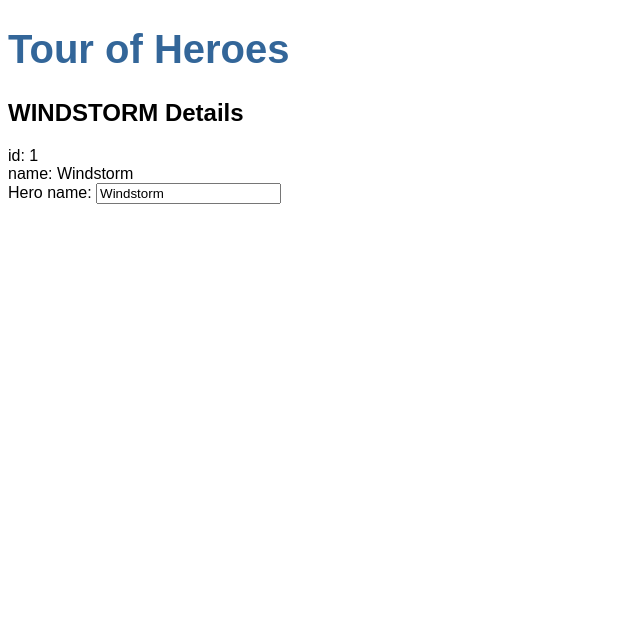
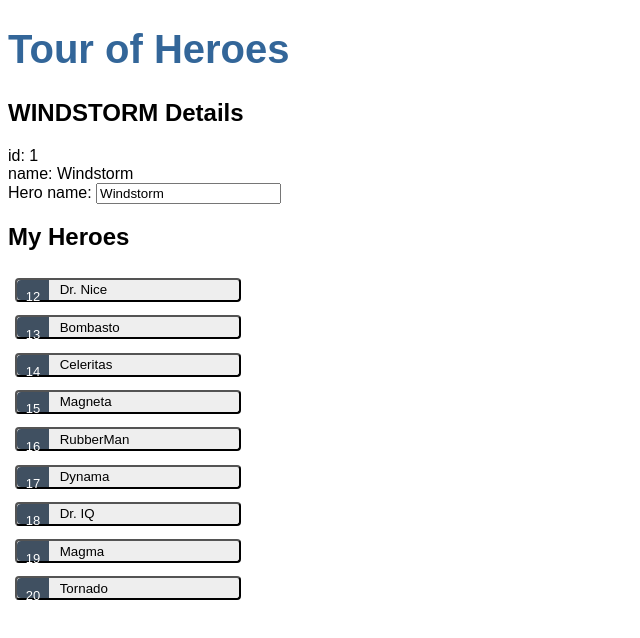
Before and after one commit to javierDMC/Tour-Of-Heroes, an Angular app: page / in a window 1280 px wide. Shown: the top 638 px of the page, without its empty margins (0-640 px from the left). Built offline with nearby package versions, Linux system fonts and the light colour scheme.

Commit message:
Display a list

```diff
--- a/src/app/app.module.ts
+++ b/src/app/app.module.ts
@@ -1,5 +1,5 @@
 import { NgModule } from '@angular/core';
-import { FormsModule } from '@angular/forms';
+import { FormsModule } from '@angular/forms';// <-- NgModel lives here
 import { BrowserModule } from '@angular/platform-browser';
 
 import { AppComponent } from './app.component';
--- a/src/app/heroes/heroes.component.css
+++ b/src/app/heroes/heroes.component.css
@@ -0,0 +1,66 @@
+/* HeroesComponent's private CSS styles */
+.heroes {
+  margin: 0 0 2em 0;
+  list-style-type: none;
+  padding: 0;
+  width: 15em;
+}
+
+.heroes li {
+  display: flex;
+}
+
+.heroes button {
+  flex: 1;
+  cursor: pointer;
+  position: relative;
+  left: 0;
+  background-color: #EEE;
+  margin: .5em;
+  padding: 0;
+  border-radius: 4px;
+  display: flex;
+  align-items: stretch;
+  height: 1.8em;
+}
+
+.heroes button:hover {
+  color: #2c3a41;
+  background-color: #e6e6e6;
+  left: .1em;
+}
+
+.heroes button:active {
+  background-color: #525252;
+  color: #fafafa;
+}
+
+.heroes button.selected {
+  background-color: black;
+  color: white;
+}
+
+.heroes button.selected:hover {
+  background-color: #505050;
+  color: white;
+}
+
+.heroes button.selected:active {
+  background-color: black;
+  color: white;
+}
+
+.heroes .badge {
+  display: inline-block;
+  font-size: small;
+  color: white;
+  padding: 0.8em 0.7em 0 0.7em;
+  background-color: #405061;
+  line-height: 1em;
+  margin-right: .8em;
+  border-radius: 4px 0 0 4px;
+}
+
+.heroes .name {
+  align-self: center;
+}
--- a/src/app/heroes/heroes.component.html
+++ b/src/app/heroes/heroes.component.html
@@ -6,3 +6,22 @@
   <label for="name">Hero name: </label>
   <input id="name" [(ngModel)]="hero.name" placeholder="name">
 </div>
+
+<h2>My Heroes</h2>
+<ul class="heroes">
+  <li *ngFor="let hero of heroes" >
+    <button [class.selected]="hero === selectedHero" type="button" (click)="onSelect(hero)">
+      <span class="badge">{{hero.id}}</span>
+      <span class="name">{{hero.name}}</span>
+    </button>
+  </li>
+</ul>
+
+<div *ngIf="selectedHero">
+  <h2>{{selectedHero.name | uppercase}} Details</h2>
+  <div>id: {{selectedHero.id}}</div>
+  <div>
+    <label for="hero-name">Hero name: </label>
+    <input id="hero-name" [(ngModel)]="selectedHero.name" placeholder="name">
+  </div>
+</div>
--- a/src/app/heroes/heroes.component.ts
+++ b/src/app/heroes/heroes.component.ts
@@ -1,5 +1,6 @@
 import { Component } from '@angular/core';
 import { Hero } from '../hero';
+import { HEROES } from '../mock-heroes';
 
 @Component({
   selector: 'app-heroes',
@@ -12,4 +13,11 @@
     name: 'Windstorm'
   };
 
+  heroes = HEROES;
+
+  selectedHero?: Hero;
+  onSelect(hero: Hero): void {
+    this.selectedHero = hero;
 }
+
+}
--- /dev/null
+++ b/src/app/mock-heroes.ts
@@ -0,0 +1,13 @@
+import { Hero } from './hero';
+
+export const HEROES: Hero[] = [
+  { id: 12, name: 'Dr. Nice' },
+  { id: 13, name: 'Bombasto' },
+  { id: 14, name: 'Celeritas' },
+  { id: 15, name: 'Magneta' },
+  { id: 16, name: 'RubberMan' },
+  { id: 17, name: 'Dynama' },
+  { id: 18, name: 'Dr. IQ' },
+  { id: 19, name: 'Magma' },
+  { id: 20, name: 'Tornado' }
+];
```
